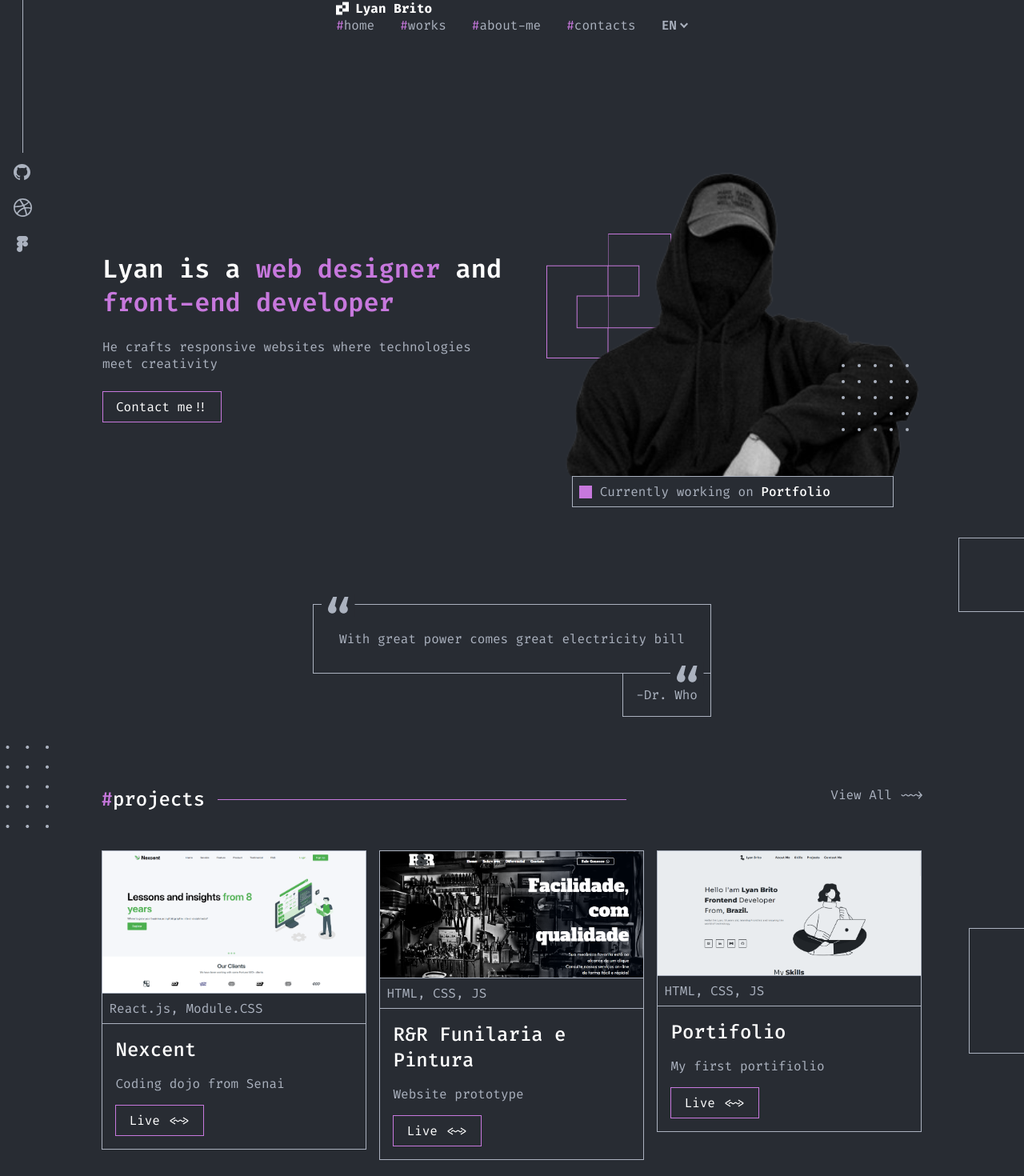
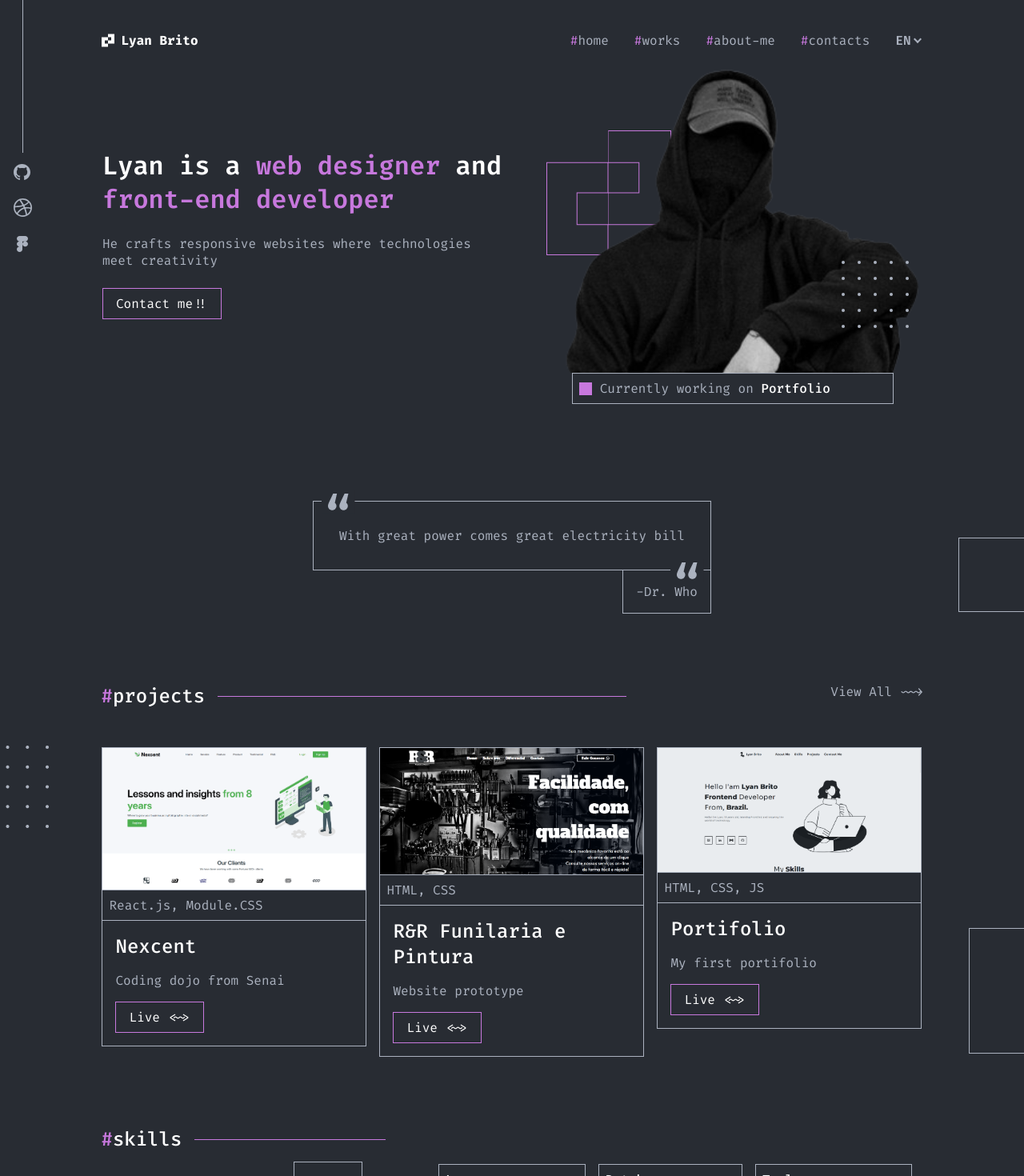
Before and after one commit to LyanBrito/portifolio.REACT, a React (Create React App) app: page / in a window 1280 px wide. Shown: the top 1470 px of the page at 80% size. Built offline with nearby package versions, Linux system fonts and the light colour scheme.

Commit message:
feat:added-floating-header

```diff
--- a/src/components/pages/header/index.jsx
+++ b/src/components/pages/header/index.jsx
@@ -6,8 +6,15 @@ import { useState } from "react";
 export default function HeaderPage() {
   const [isDropdownOpen, setIsDropdownOpen] = useState(false);
 
+  let lastScrollTop = 0;
+  window.onscroll = () => {
+    const header = document.getElementById("header");
+    header.style.top = window.scrollY > lastScrollTop ? "-80px" : "0px";
+    lastScrollTop = window.scrollY;
+  };
+
   return (
-    <div className={styles.headerContainer}>
+    <header id="header" className={styles.headerContainer}>
       <div className={styles.headerTitle}>
         {Logo}
         <p>Lyan Brito</p>
@@ -31,15 +38,13 @@ export default function HeaderPage() {
         >
           <a>EN</a>
           {BottomArrow}
+          {isDropdownOpen && (
+            <div className={styles.dropdownContainer}>
+              <a>PT</a>
+            </div>
+          )}
         </div>
       </nav>
-      {isDropdownOpen && (
-        <div className={styles.dropdownContainer}>
-          <a>PT</a>
-        </div>
-      )}
-    </div>
+    </header>
   );
 }
-
-// select e option -> dropdown nativo sla
--- a/src/components/pages/main/index.jsx
+++ b/src/components/pages/main/index.jsx
@@ -3,7 +3,7 @@ import HeroImg from "../../assets/svg/hero-img.svg";
 
 export default function HeroPage() {
   return (
-    <main id="main" className={styles.heroContainer}>
+    <main id="main">
       <section className={styles.heroText}>
         <h1>
           Lyan is a <span>web designer </span>
--- a/src/components/pages/projects/index.jsx
+++ b/src/components/pages/projects/index.jsx
@@ -30,7 +30,7 @@ export default function Projects() {
         <Project
           projectTitle="R&R Funilaria e Pintura"
           projectDescription="Website prototype"
-          projectLenguages="HTML, CSS, JS"
+          projectLenguages="HTML, CSS"
           projectImg={Project2}
           projectAlt={"R&R preview"}
           projectButton={"Live <~>"}
@@ -38,7 +38,7 @@ export default function Projects() {
         />
         <Project
           projectTitle="Portifolio"
-          projectDescription="My first portifiolio"
+          projectDescription="My first portifolio"
           projectLenguages="HTML, CSS, JS"
           projectImg={Project3}
           projectAlt={"Portifolio preview"}
```
